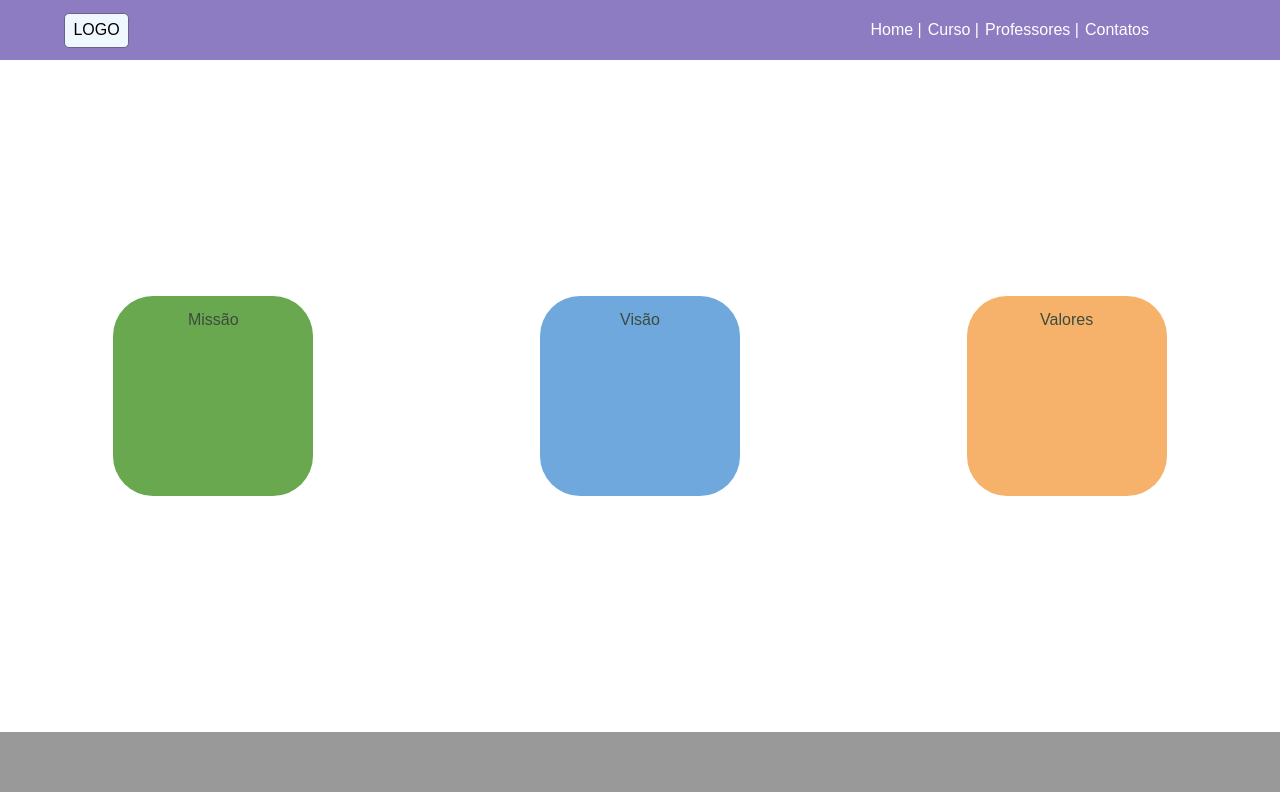
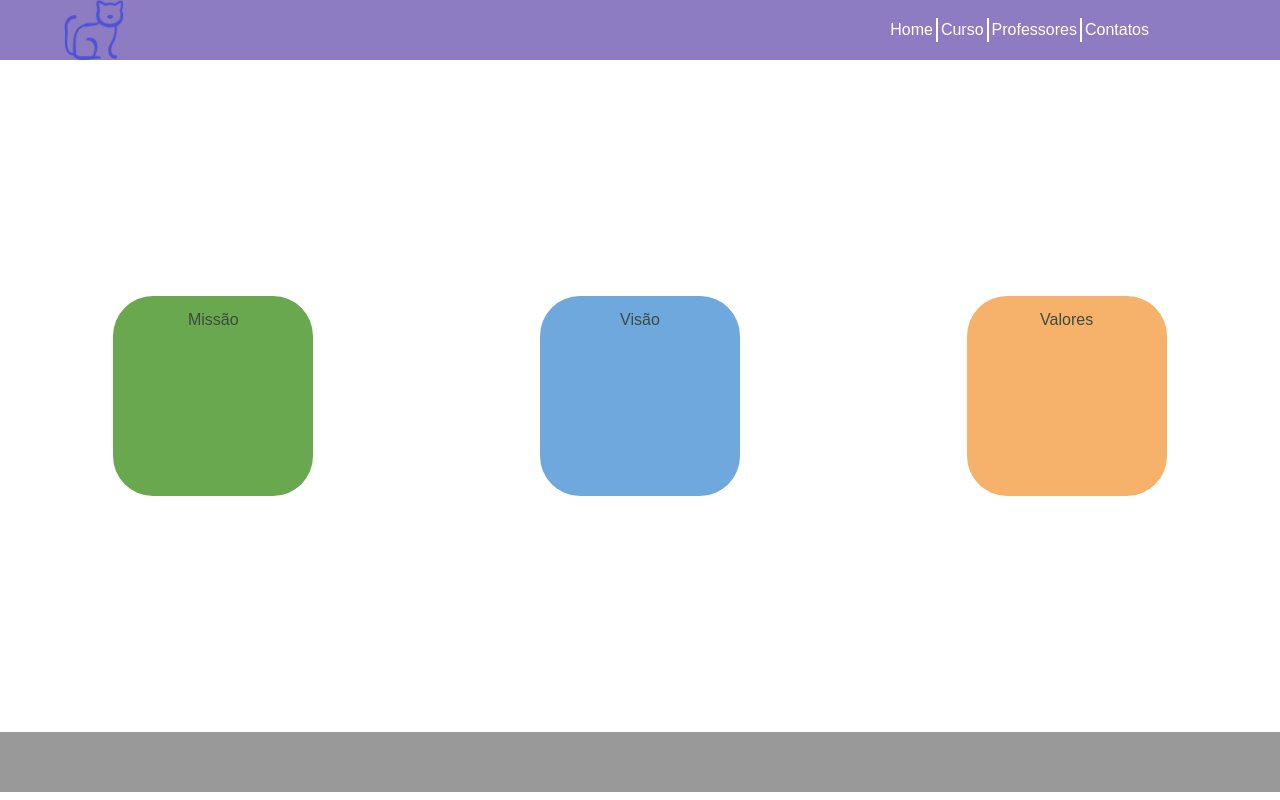
Before and after one commit to ly1359/Atividade_Um_Layout-simples-com-HTMLeCSS, a plain HTML site: page index.html in a window 1280 px wide. Drawn offline with Linux system fonts and the light colour scheme.

Commit message:
style - alteração no estilo do header

```diff
--- a/css/style.css
+++ b/css/style.css
@@ -8,12 +8,10 @@
 }
 
 .logo {
-    background-color: aliceblue;
-    border: 1.5px solid #6a6287;
     display: flex;
     align-items: center;
-    width: 65px;
-    height: 35px;
+    max-width: 100%;
+    max-height: 100%;
     border-radius: 5px;
     margin: 0 5%;
 }
@@ -23,12 +21,17 @@
     align-items: center;
 }
 
-.topo nav li a{
+.topo nav a{
     color: #ffff;
+    border-right: 2px solid #ffff;
     padding: 3px;
 }
 
-.topo nav li a:hover{
+.topo nav a:last-child{
+    border: none;
+}
+
+.topo nav a:hover{
     text-decoration: underline;
 }
 
--- a/index.html
+++ b/index.html
@@ -12,15 +12,13 @@
 </head>
 <body>
     <Header class="topo">
-        <div class="logo">
-            <p>LOGO</p>
-        </div>
+        <img class="logo" src="./imagem/gato.png" alt="">
         <nav>
             <ul class="menu">
-                <li><a href="#">Home |</a></li>
-                <li><a href="#">Curso |</a></li>
-                <li><a href="#">Professores |</a></li>
-                <li><a href="#">Contatos</a></li>
+                <a href="#">Home</a>
+                <a href="#">Curso</a>
+                <a href="#">Professores</a>
+                <a href="#">Contatos</a>
             </ul>
         </nav>
     </Header>
```
Also changed, not shown: imagem/gato.png (added).
